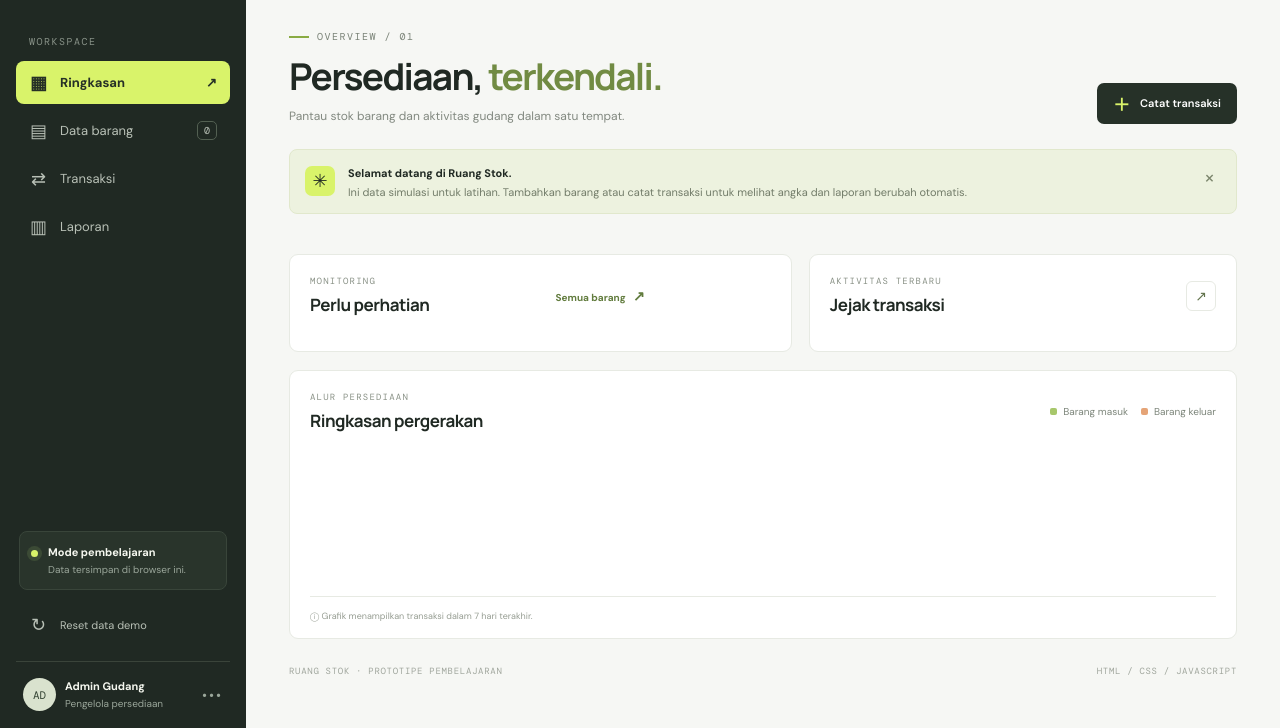
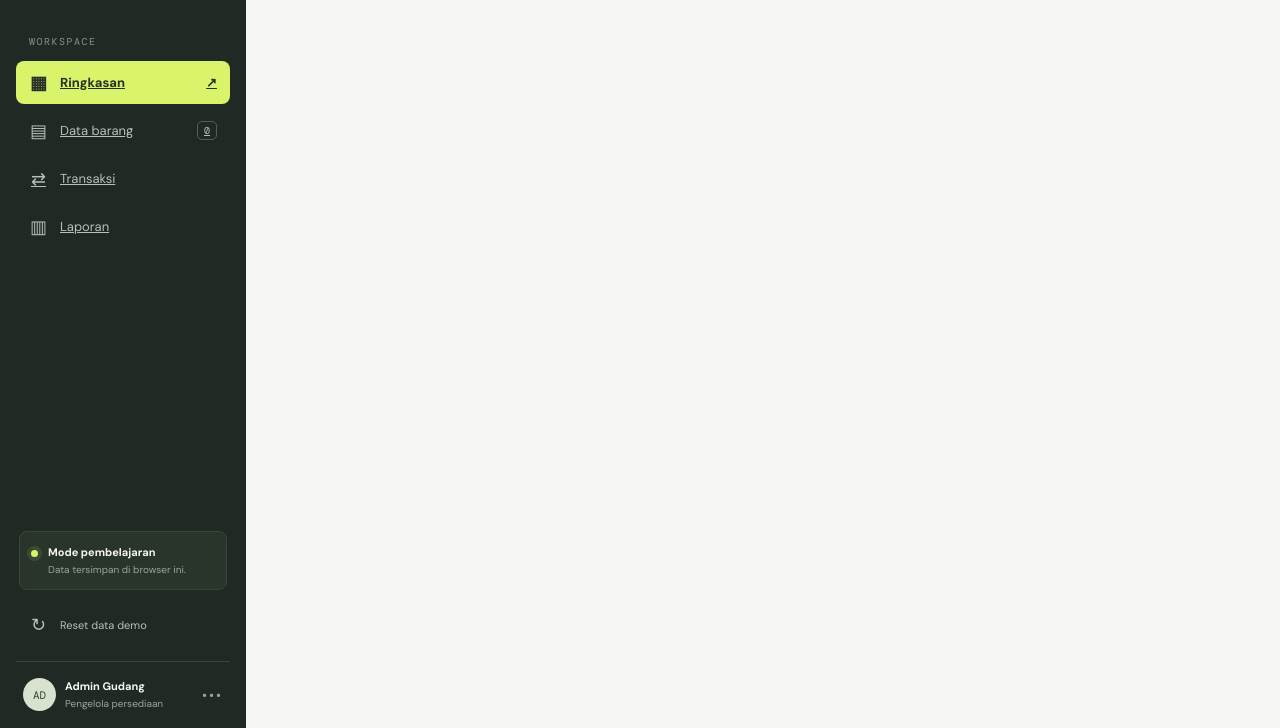
Before and after one commit to muhammadaidildzulfikarsaviola-ui/Web-si-persediaan, a plain HTML site: page index.html in a window 1280 px wide. Shown: the part 72-800 px from the top of the page. Drawn offline with nearby package versions, Linux system fonts and the light colour scheme.

Commit message:
Split inventory dashboard into separate pages

```diff
--- a/index.html
+++ b/index.html
@@ -5,7 +5,7 @@
     <meta name="viewport" content="width=device-width, initial-scale=1">
     <meta name="theme-color" content="#f6f7f4">
     <meta name="description" content="Sistem informasi persediaan sederhana untuk pembelajaran HTML, CSS, dan JavaScript tanpa database.">
-    <title>Ruang Stok — Sistem Informasi Persediaan</title>
+    <title>Ringkasan — Ruang Stok</title>
     <link rel="preconnect" href="https://fonts.googleapis.com">
     <link rel="preconnect" href="https://fonts.gstatic.com" crossorigin>
     <link href="https://fonts.googleapis.com/css2?family=DM+Mono:wght@400;500&family=DM+Sans:wght@400;500;600;700&family=Manrope:wght@400;500;600;700;800&display=swap" rel="stylesheet">
@@ -14,7 +14,7 @@
   <body>
     <div class="app-shell">
       <aside class="sidebar" id="sidebar">
-        <a class="brand" href="#" data-page="dashboard" aria-label="Ruang Stok beranda">
+        <a class="brand" href="index.html" data-page="dashboard" aria-label="Ruang Stok beranda">
           <span class="brand-mark">
             <span>
             </span>
@@ -33,16 +33,16 @@
         </a>
         <div class="workspace-label">WORKSPACE</div>
         <nav class="nav-list" aria-label="Navigasi utama">
-          <button class="nav-item active" data-page="dashboard">
+          <a class="nav-item active" href="index.html" data-page="dashboard">
             <span class="nav-icon">▦</span>Ringkasan <span class="nav-arrow">↗</span>
-          </button>
-          <button class="nav-item" data-page="products">
+          </a>
+          <a class="nav-item" href="barang.html" data-page="products">
             <span class="nav-icon">▤</span>Data barang <span class="nav-count" id="navProductCount">0</span>
-          </button>
-          <button class="nav-item" data-page="transactions">
-            <span class="nav-icon">⇄</span>Transaksi</button>
-          <button class="nav-item" data-page="reports">
-            <span class="nav-icon">▥</span>Laporan</button>
+          </a>
+          <a class="nav-item" href="transaksi.html" data-page="transactions">
+            <span class="nav-icon">⇄</span>Transaksi</a>
+          <a class="nav-item" href="laporan.html" data-page="reports">
+            <span class="nav-icon">▥</span>Laporan</a>
         </nav>
         <div class="sidebar-bottom">
           <div class="demo-note">
@@ -81,78 +81,8 @@
               </span>
             </div>
           </header>
-          <section class="page-content" id="pageContent">
-            <div class="page-heading">
-              <div>
-                <div class="eyebrow">
-                  <span class="eyebrow-line">
-                  </span>OVERVIEW / 01</div>
-                  <h1>Persediaan, <em>terkendali.</em>
-                  </h1>
-                  <p class="page-subtitle">Pantau stok barang dan aktivitas gudang dalam satu tempat.</p>
-                </div>
-                <button class="button button-dark" data-action="open-transaction" data-type="in">
-                  <span>＋</span> Catat transaksi</button>
-              </div>
-              <div class="welcome-strip">
-                <div class="welcome-icon">✳</div>
-                <div>
-                  <strong>Selamat datang di Ruang Stok.</strong>
-                  <p>Ini data simulasi untuk latihan. Tambahkan barang atau catat transaksi untuk melihat angka dan laporan berubah otomatis.</p>
-                </div>
-                <button class="strip-close" id="closeWelcome" aria-label="Tutup pemberitahuan">×</button>
-              </div>
-              <div class="stats-grid" id="statsGrid">
-              </div>
-              <div class="dashboard-grid">
-                <section class="panel stock-panel">
-                  <div class="panel-header">
-                    <div>
-                      <div class="section-kicker">MONITORING</div>
-                      <h2>Perlu perhatian</h2>
-                    </div>
-                    <button class="text-button" data-page="products">Semua barang <span>↗</span>
-                    </button>
-                    <div id="attentionList">
-                    </div>
-                  </section>
-                  <section class="panel activity-panel">
-                    <div class="panel-header">
-                      <div>
-                        <div class="section-kicker">AKTIVITAS TERBARU</div>
-                        <h2>Jejak transaksi</h2>
-                      </div>
-                      <button class="icon-button" data-page="transactions" aria-label="Lihat semua transaksi">↗</button>
-                    </div>
-                    <div id="recentActivity">
-                    </div>
-                  </section>
-                </div>
-                <section class="panel movement-panel">
-                  <div class="panel-header">
-                    <div>
-                      <div class="section-kicker">ALUR PERSEDIAAN</div>
-                      <h2>Ringkasan pergerakan</h2>
-                    </div>
-                    <div class="chart-legend">
-                      <span>
-                        <i class="legend-in">
-                        </i>Barang masuk</span>
-                        <span>
-                          <i class="legend-out">
-                          </i>Barang keluar</span>
-                        </div>
-                      </div>
-                      <div id="movementChart" class="movement-chart">
-                      </div>
-                      <div class="chart-footnote">ⓘ Grafik menampilkan transaksi dalam 7 hari terakhir.</div>
-                    </section>
-                    <footer class="page-footer">
-                      <span>RUANG STOK · PROTOTIPE PEMBELAJARAN</span>
-                      <span>HTML / CSS / JAVASCRIPT</span>
-                    </footer>
-                  </section>
-                </main>
+          <section class="page-content" id="pageContent"></section>
+      </main>
               </div>
               <div class="toast-region" id="toastRegion" aria-live="polite">
               </div>
```
